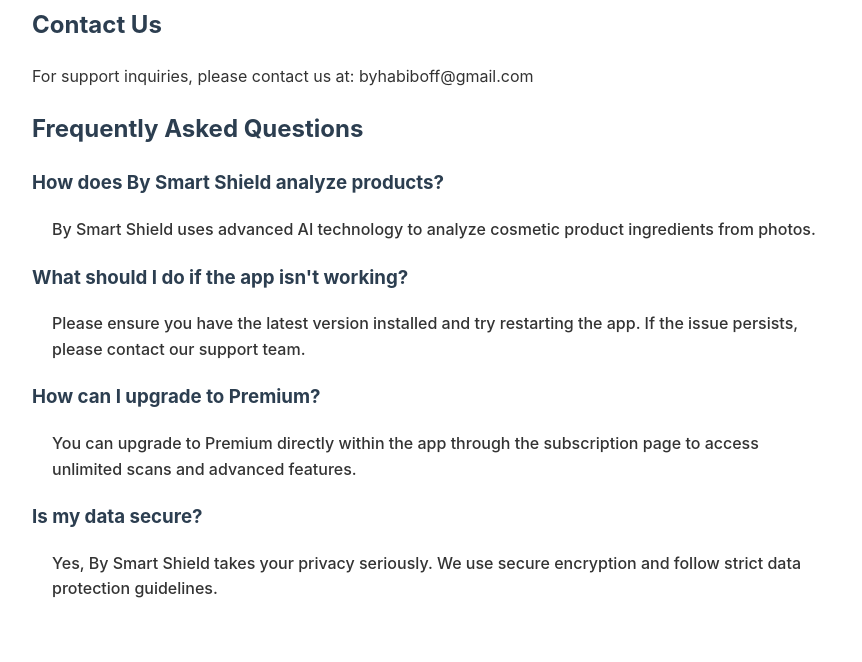
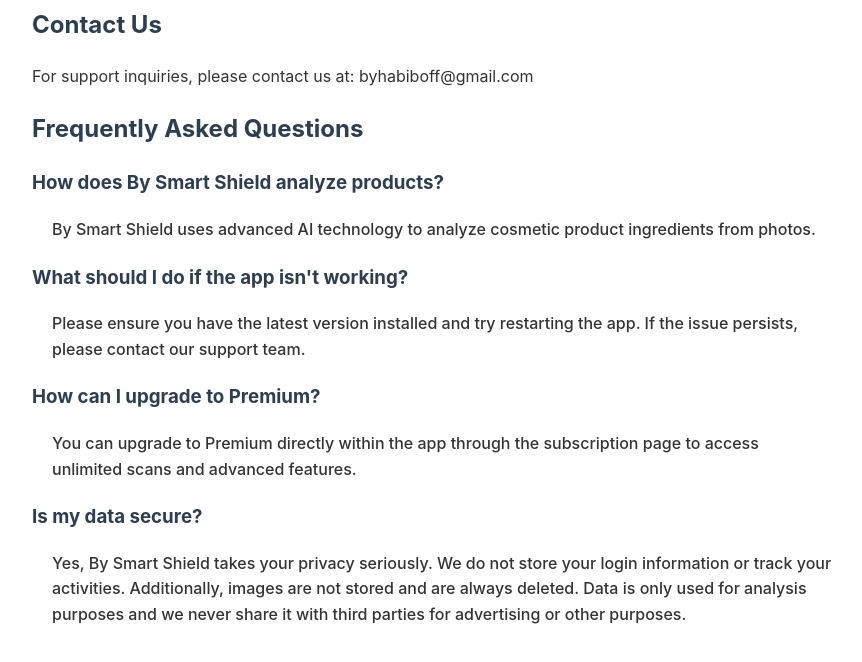
Before and after one commit to habiboff/privacyPolicy, a plain HTML site: page support.html in a window 1280 px wide. Shown: the part 108-770 px from the top of the page, without its empty margins (208-1070 px from the left). Drawn offline with Linux system fonts and the light colour scheme.

Commit message:
Update support.html

```diff
--- a/support.html
+++ b/support.html
@@ -50,7 +50,7 @@
 
     <div class="question">
         <h3>Is my data secure?</h3>
-        <p class="answer">Yes, By Smart Shield takes your privacy seriously. We use secure encryption and follow strict data protection guidelines.</p>
+        <p class="answer">Yes, By Smart Shield takes your privacy seriously. We do not store your login information or track your activities. Additionally, images are not stored and are always deleted. Data is only used for analysis purposes and we never share it with third parties for advertising or other purposes.</p>
     </div>
 </body>
 </html>
```
